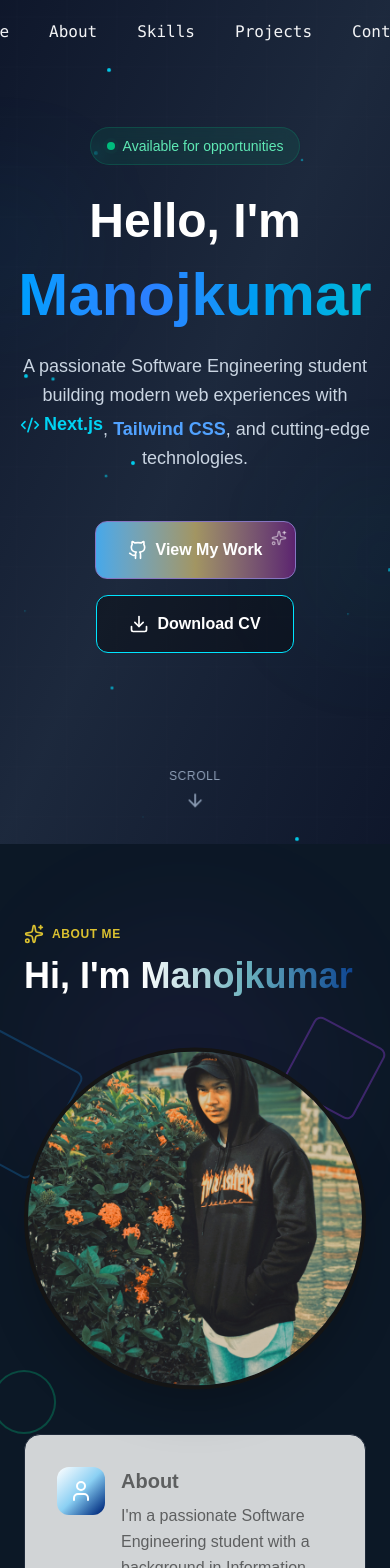
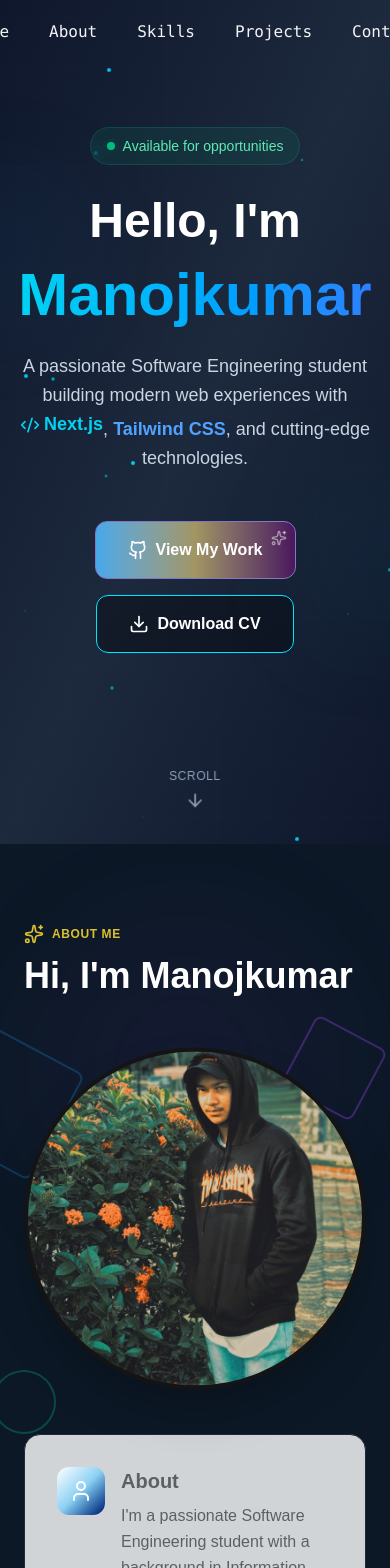
Before and after one commit to halfpastfive23/my-portfolio, a Next.js app: page / in a window 390 px wide. Shown: the top 1568 px of the page. Built offline with nearby package versions, Linux system fonts and the light colour scheme.

Commit message:
Staggered fade-in animations for Hero.js

```diff
--- a/components/About.js
+++ b/components/About.js
@@ -50,7 +50,7 @@ export default function About() {
           </div>
           <h2 className="text-4xl md:text-5xl font-bold text-white mb-2">
             Hi, I&apos;m{" "}
-            <span className="bg-gradient-to-r from-[#FFFFFF] via-[#6cb2be] to-[#0e4490] bg-clip-text text-transparent">
+            <span className="bg-[#FFFFFF] bg-clip-text text-transparent">
               Manojkumar
             </span>
           </h2>
--- a/components/Contact.js
+++ b/components/Contact.js
@@ -182,7 +182,7 @@ export default function Contact3D() {
           whileInView={{ opacity: 1, y: 0 }}
           viewport={{ once: true }}
         >
-          <span className="bg-gradient-to-r from-purple-400 via-pink-400 to-emerald-400 bg-clip-text text-transparent">
+          <span className="bg-[#ffffffe5] bg-clip-text text-transparent">
             Let&apos;s Connect
           </span>
         </motion.h2>
--- a/components/Hero.js
+++ b/components/Hero.js
@@ -65,7 +65,8 @@ export default function Hero() {
       </div>
 
       <div className="relative z-10 max-w-7xl mx-auto px-4 sm:px-6 lg:px-8 text-center overflow-visible">
-        <div className="inline-flex items-center gap-2 px-4 py-2 rounded-full bg-emerald-500/10 border border-emerald-500/20 backdrop-blur-sm mb-8 animate-fade-in-up">
+        {/* Badge */}
+        <div className="inline-flex items-center gap-2 px-4 py-2 rounded-full bg-emerald-500/10 border border-emerald-500/20 backdrop-blur-sm mb-8 animate-fade-in-up animation-delay-200">
           <span className="relative flex h-2 w-2">
             <span className="animate-ping absolute inline-flex h-full w-full rounded-full bg-emerald-400 opacity-75" />
             <span className="relative inline-flex rounded-full h-2 w-2 bg-emerald-500" />
@@ -75,18 +76,18 @@ export default function Hero() {
           </span>
         </div>
 
-        {/* TITLE FIXED HERE */}
+        {/* Title */}
         <h1 className="flex flex-col font-bold text-white mb-6 leading-none">
-          <span className="text-5xl sm:text-6xl md:text-7xl lg:text-8xl mb-4">
+          <span className="text-5xl sm:text-6xl md:text-7xl lg:text-8xl mb-4 animate-fade-in-up animation-delay-400">
             Hello, I&apos;m
           </span>
 
-          <span className="text-6xl sm:text-7xl md:text-8xl lg:text-9xl bg-gradient-to-r from-cyan-400 via-blue-500 to-teal-400 bg-clip-text text-transparent animate-gradient leading-[1.12]">
+          <span className="text-6xl sm:text-7xl md:text-8xl lg:text-9xl bg-gradient-to-r from-cyan-400 via-blue-500 to-teal-400 bg-clip-text text-transparent animate-gradient animate-fade-in-up animation-delay-600 leading-[1.12]">
             Manojkumar
           </span>
         </h1>
 
-        <p className="text-lg sm:text-xl md:text-2xl text-slate-300 max-w-4xl mx-auto mb-12 leading-relaxed animate-fade-in-up animation-delay-400">
+        <p className="text-lg sm:text-xl md:text-2xl text-slate-300 max-w-4xl mx-auto mb-12 leading-relaxed animate-fade-in-up animation-delay-800">
           A passionate Software Engineering student building modern web
           experiences with{" "}
           <span className="text-cyan-400 font-semibold inline-flex items-center gap-1">
@@ -97,12 +98,13 @@ export default function Hero() {
           and cutting-edge technologies.
         </p>
 
-        <div className="flex flex-col sm:flex-row gap-4 justify-center items-center mb-16 animate-fade-in-up animation-delay-600">
+        {/* Buttons */}
+        <div className="flex flex-col sm:flex-row gap-4 justify-center items-center mb-16 animate-fade-in-up animation-delay-1000">
           <a
             href="https://github.com/halfpastfive23"
             target="_blank"
             rel="noopener noreferrer"
-            className="group relative px-8 py-4 bg-gradient-to-r from-[#45a8ea] via-[#a29562] to-[#5c236f] border-1 border-[#8675c1] rounded-xl font-semibold text-white overflow-hidden transition-all duration-300 hover:shadow-lg hover:shadow-cyan-500/50 hover:scale-105 active:scale-95 flex items-center gap-2"
+            className="group relative px-8 py-4 bg-gradient-to-r from-[#45a8ea] via-[#a29562] to-[#4a155c] border-1 border-[#8675c1] rounded-xl font-semibold text-white overflow-hidden transition-all duration-300 hover:shadow-lg hover:shadow-cyan-500/50 hover:scale-105 active:scale-95 flex items-center gap-2"
           >
             <span className="relative z-10 flex items-center gap-2">
               <Github className="w-5 h-5" />
@@ -123,7 +125,8 @@ export default function Hero() {
         </div>
       </div>
 
-      <div className="absolute bottom-8 left-1/2 transform -translate-x-1/2 z-20 animate-fade-in animation-delay-1200">
+      {/* Scroll Indicator */}
+      <div className="absolute bottom-8 left-1/2 transform -translate-x-1/2 z-20 animate-fade-in-up animation-delay-1200">
         <div className="flex flex-col items-center gap-2 cursor-pointer group">
           <span className="text-xs text-slate-400 uppercase tracking-wider group-hover:text-cyan-400 transition-colors">
             Scroll
```
